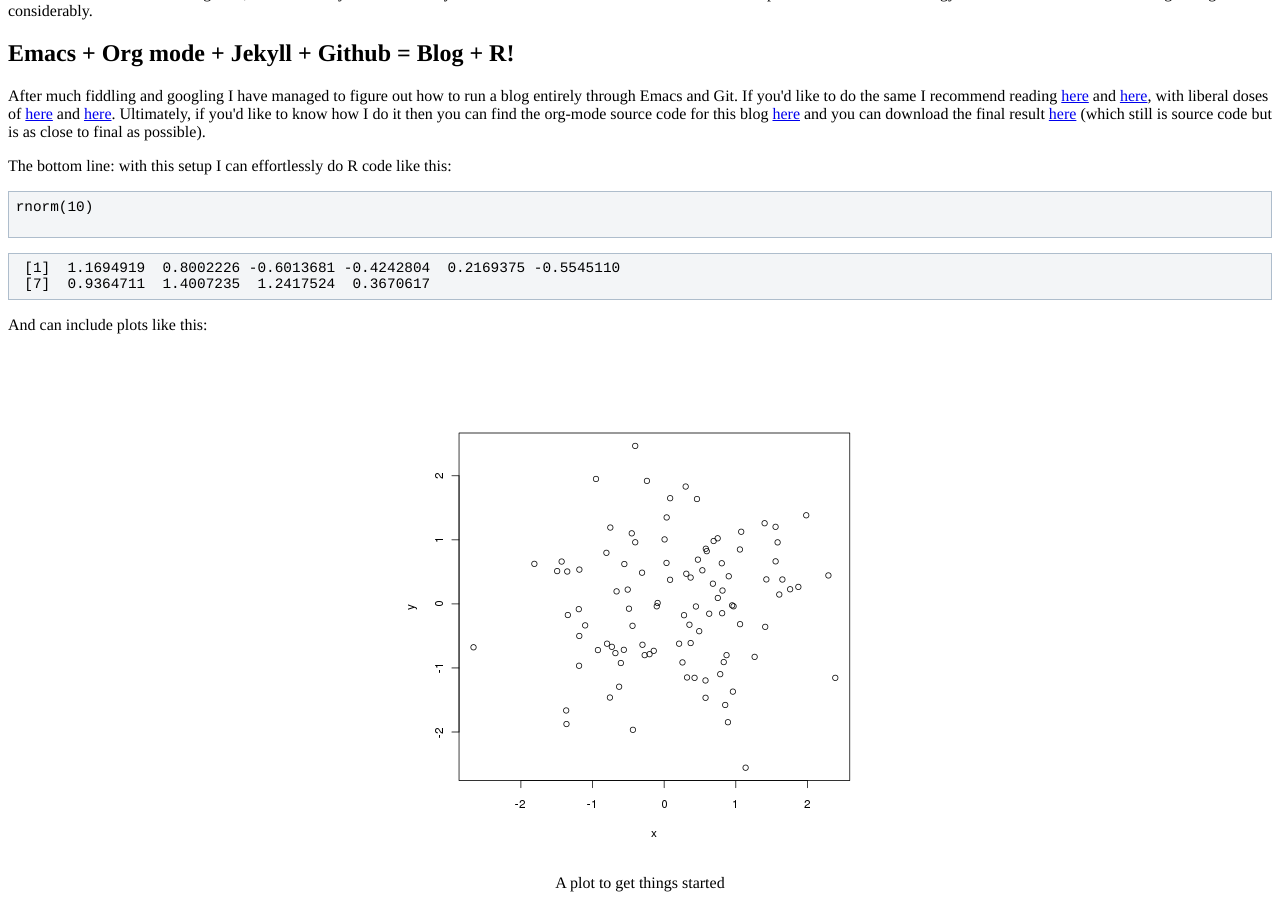
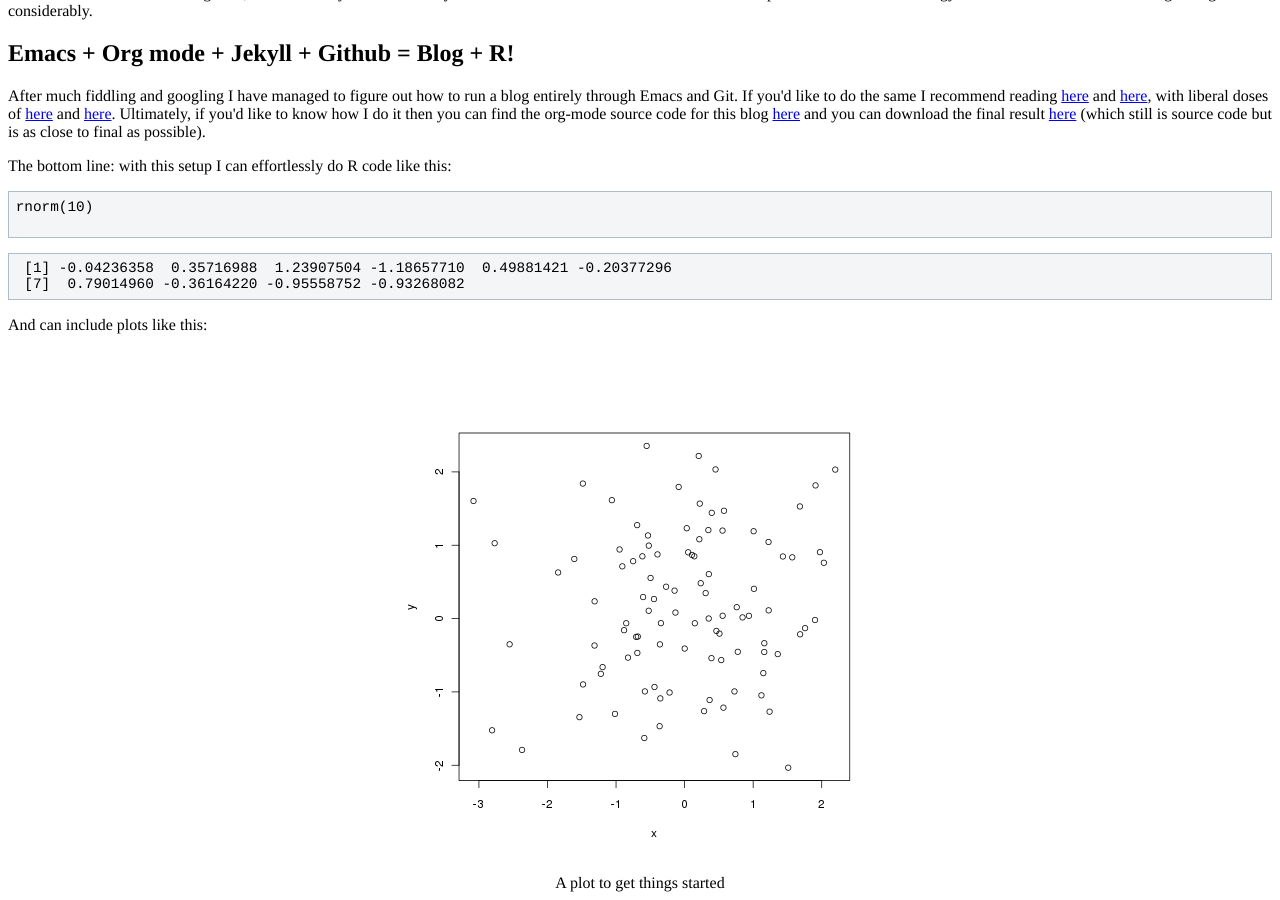
Before and after one commit to gjkerns/gjkerns.github.io, a Jekyll site: the page built from _posts/2011-08-23-first-post.html, in a window 1280 px wide and 900 px high, scrolled down 425 px. Built offline with Jekyll 4.4.1, drawn with Linux system fonts in a browser that asks for light colours; comment, search, counter and statistics services are not loaded.

Commit message:
added R category to post 2

```diff
--- a/_posts/2011-08-23-first-post.html
+++ b/_posts/2011-08-23-first-post.html
@@ -55,8 +55,8 @@
 
 
 <pre class="example">
- [1]  1.1694919  0.8002226 -0.6013681 -0.4242804  0.2169375 -0.5545110
- [7]  0.9364711  1.4007235  1.2417524  0.3670617
+ [1] -0.04236358  0.35716988  1.23907504 -1.18657710  0.49881421 -0.20377296
+ [7]  0.79014960 -0.36164220 -0.95558752 -0.93268082
 </pre>
 
 
--- a/_posts/2011-08-24-estimate-normal-mean.html
+++ b/_posts/2011-08-24-estimate-normal-mean.html
@@ -2,7 +2,7 @@
 layout: postsmath
 title: Estimating a normal mean with a cauchy prior
 excerpt: This is an example (with a Bayesian spin) illustrating one way to compute a complicated expectation (that is, an integral) by the Monte Carlo method.
-id: first
+categories: R
 ---
 
 
```
Also changed, not shown: images/110824.png, images/skiddaw.png.
